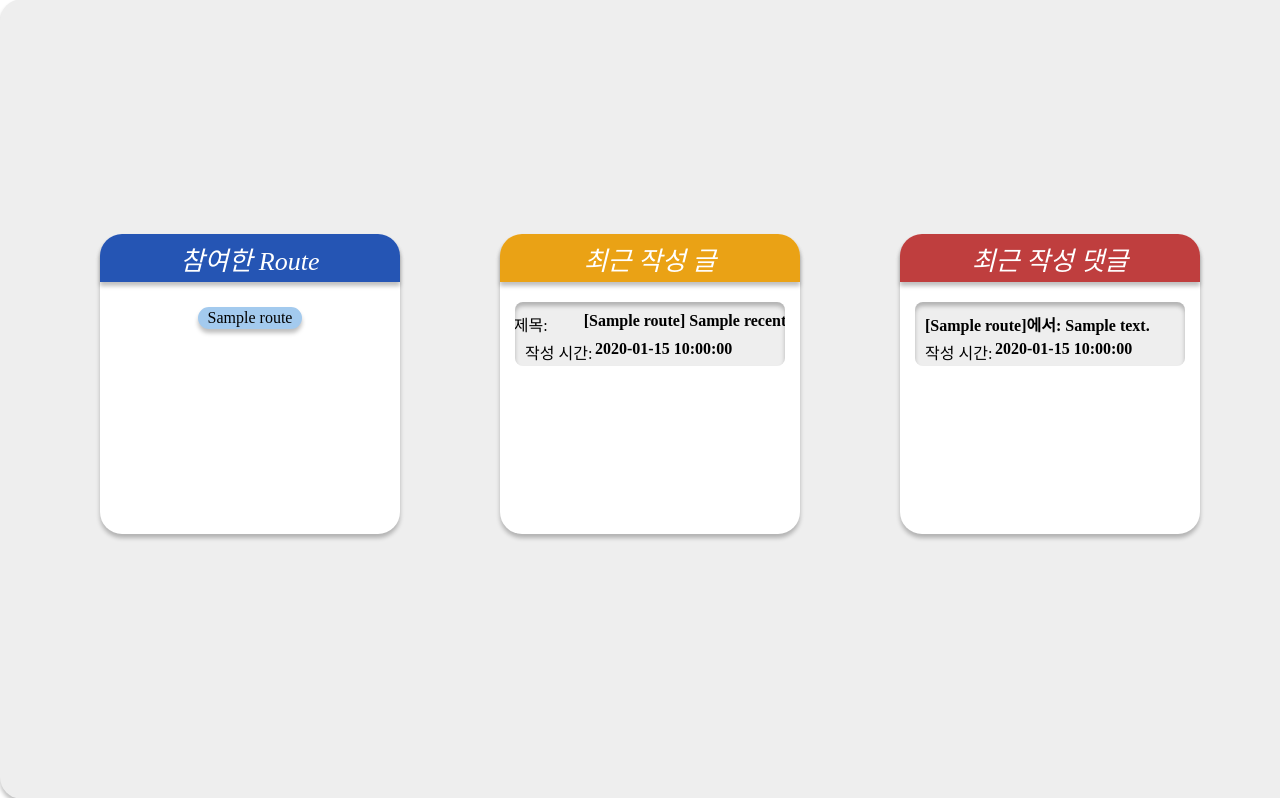
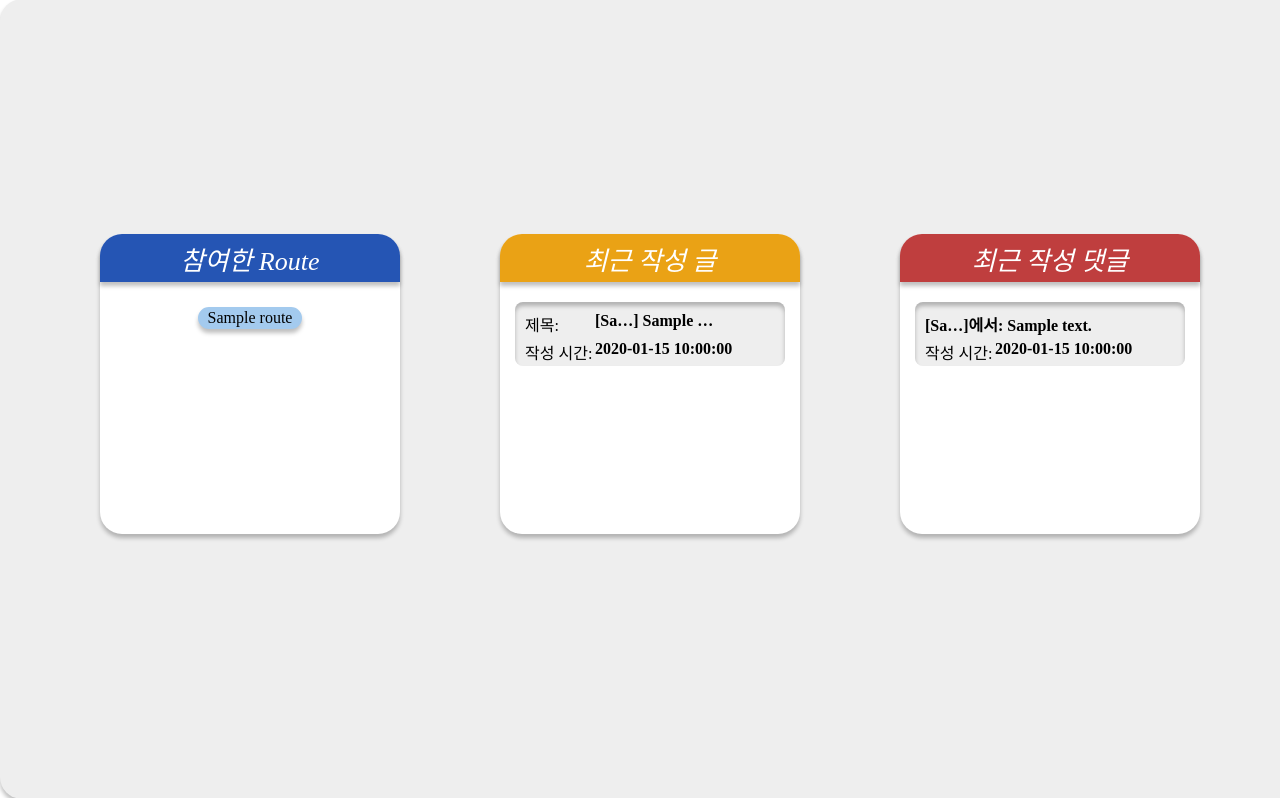
Before and after one commit to mamananama/tech_blog_project, a Django app: template templates/account/profile.html in a window 1280 px wide. Shown: the part 221-1019 px from the top of the page. Run offline with Django 4.2, Linux system fonts and the light colour scheme; the template is opened without the code that fills it: most values are stand-ins (such as "Sample title", 1, 10 or a date in 2020); some web fonts are replaced.

Commit message:
발표 전  최종 commit

```diff
--- a/templates/account/profile.html
+++ b/templates/account/profile.html
@@ -36,8 +36,8 @@
 									<div class="info">
 										<div class="title">제목:</div>
 										<div class="content">
-											[{{recent.route.name}}]
-											{{recent.title|truncatechars:20}}
+											[{{recent.route.name|truncatechars:3}}]
+											{{recent.title|truncatechars:8}}
 										</div>
 									</div>
 									<div class="info">
@@ -68,8 +68,8 @@
 								<div class="item-info-wrapper">
 									<div class="info">
 										<div class="content">
-											[{{comment.post.route.name}}]에서:
-											{{comment.message|truncatechars:20}}
+											[{{comment.post.route.name|truncatechars:3}}]에서:
+											{{comment.message|truncatechars:12}}
 										</div>
 									</div>
 									<div class="info">
--- a/train/settings.py
+++ b/train/settings.py
@@ -109,7 +109,7 @@ AUTH_PASSWORD_VALIDATORS = [
 # Internationalization
 # https://docs.djangoproject.com/en/4.2/topics/i18n/
 
-LANGUAGE_CODE = 'en-us'
+LANGUAGE_CODE = 'ko-kr'
 
 TIME_ZONE = 'Asia/Seoul'
 
```
